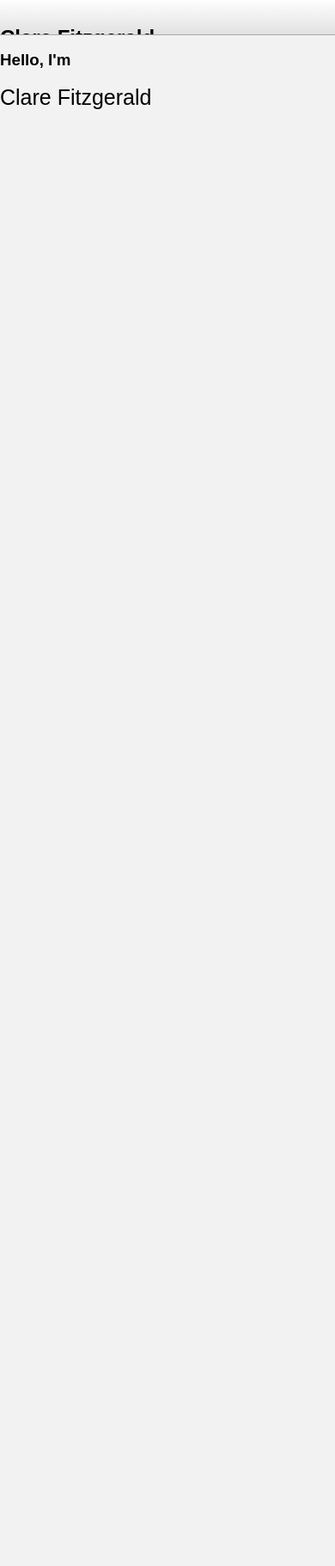
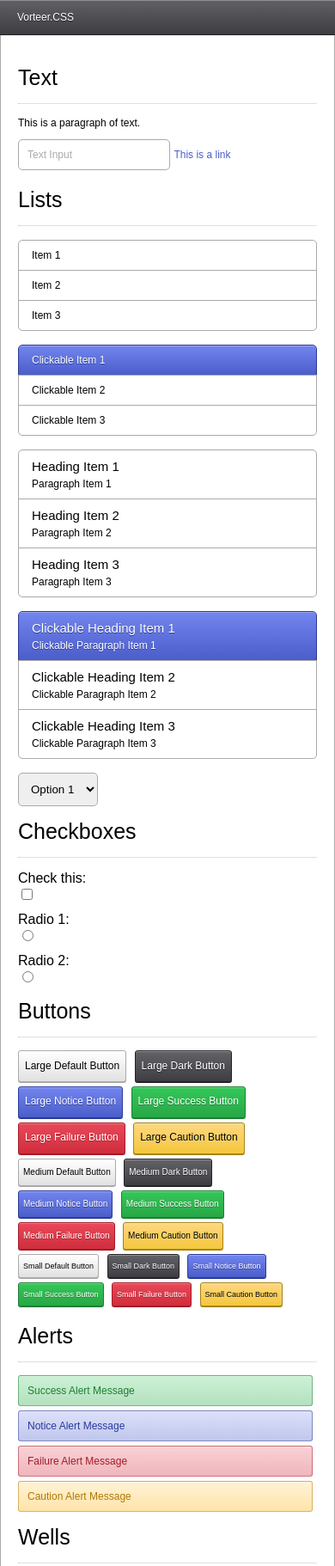
Before and after one commit to clarefitzgerald/clarefitzgerald, a plain HTML site: page index.html in a window 390 px wide. Shown: the top 1822 px of the page at 86% size. Before the commit the page ends 844 px from the top, so only its background shows below. Drawn offline with Linux system fonts and the light colour scheme.

Commit message:
Stole Vorteer.CSS index.html

```diff
--- a/index.html
+++ b/index.html
@@ -1,54 +1,164 @@
-<!--index.html-->
 <!DOCTYPE html>
 <html lang="en">
   <head>
     <meta charset="UTF-8">
     <meta name="viewport" content="width=device-width, initial-scale=1.0">
-<title> My Portfolio </title>
-<link rel="stylesheet" href="vorteer.css">
     <link rel="stylesheet" href="vorteer.css">
   </head>
   <body>
-<!-- Navbar header section -->
-<header class="header">
-<nav class="navbar">
-<div class="logo">
-<h2 class="logo-heading"> Clare Fitzgerald </h2>
+    <div class="navbar dark">
+      <div class="nav-container">
+        <div class="brand-container"> Vorteer.CSS </div>
       </div>
-<div class="hamburger" id="hamburger">
-<i class="fas fa-bars hamburger-icon"></i>
-<i class="fas fa-times cross-icon"></i>
     </div>
-<div class="menu">
-<ul class="menu-list">
-<li class="menu-list-items">
-<a class="links" href="#home"> Home </a>
+    <div class="container">
+      <h1>Text</h1>
+      <hr class="solid">
+      <p>This is a paragraph of text.</p>
+      <input type="text" placeholder="Text Input">
+      <a href="https://www.example.com">This is a link</a>
+      <h1>Lists</h1>
+      <hr class="solid">
+      <ul>
+        <li>Item 1</li>
+        <li>Item 2</li>
+        <li>Item 3</li>
+      </ul>
+
+      <ul>
+        <a href="#" class="li-link active">Clickable Item 1</a>
+        <a href="#" class="li-link">Clickable Item 2</a>
+        <a href="#" class="li-link">Clickable Item 3</a>
+      </ul>
+
+      <ul>
+        <li>
+          <h4 class="li-heading">Heading Item 1</h4>
+          <p class="li-paragraph">Paragraph Item 1</p>
         </li>
-<li class="menu-list-items">
-<a class="links" href="#portfolio"> Portfolio </a>
+        <li>
+          <h4 class="li-heading">Heading Item 2</h4>
+          <p class="li-paragraph">Paragraph Item 2</p>
         </li>
-<li class="menu-list-items">
-<a class="links" href="#about"> About </a>
-</li>
-<li class="menu-list-items">
-<a class="links" href="#services"> Services </a>
-</li>
-<li class="menu-list-items">
-<a class="links" href="#contact"> Contact Me </a>
+        <li>
+          <h4 class="li-heading">Heading Item 3</h4>
+          <p class="li-paragraph">Paragraph Item 3</p>
         </li>
       </ul>
+
+      <ul class="active">
+        <a href="#" class="li-link active">
+          <h4 class="li-heading">Clickable Heading Item 1</h4>
+          <p class="li-paragraph">Clickable Paragraph Item 1</p>
+        </a>
+        <a href="#" class="li-link">
+          <h4 class="li-heading">Clickable Heading Item 2</h4>
+          <p class="li-paragraph">Clickable Paragraph Item 2</p>
+        </a>
+        <a href="#" class="li-link">
+          <h4 class="li-heading">Clickable Heading Item 3</h4>
+          <p class="li-paragraph">Clickable Paragraph Item 3</p>
+        </a>
+      </ul>
+
+      <select>
+        <option value="option1">Option 1</option>
+        <option value="option2">Option 2</option>
+        <option value="option3">Option 3</option>
+      </select>
+
+      <h1>Checkboxes</h1>
+      <hr class="solid">
+      <label for="checkbox">Check this:</label>
+      <input type="checkbox" id="checkbox">
+      <label for="radio1">Radio 1:</label>
+      <input type="radio" id="radio1" name="radio-group">
+      <label for="radio2">Radio 2:</label>
+      <input type="radio" id="radio2" name="radio-group">
+
+      <h1>Buttons</h1>
+      <hr class="solid">
+      <button>Large Default Button</button>
+      <button class="dark">Large Dark Button</button>
+      <button class="notice">Large Notice Button</button>
+      <button class="success">Large Success Button</button>
+      <button class="failure">Large Failure Button</button>
+      <button class="caution">Large Caution Button</button>
+      <br>
+      <button class="medium">Medium Default Button</button>
+      <button class="medium dark">Medium Dark Button</button>
+      <button class="medium notice">Medium Notice Button</button>
+      <button class="medium success">Medium Success Button</button>
+      <button class="medium failure">Medium Failure Button</button>
+      <button class="medium caution">Medium Caution Button</button>
+      <br>
+      <button class="small">Small Default Button</button>
+      <button class="small dark">Small Dark Button</button>
+      <button class="small notice">Small Notice Button</button>
+      <button class="small success">Small Success Button</button>
+      <button class="small failure">Small Failure Button</button>
+      <button class="small caution">Small Caution Button</button>
+
+      <h1>Alerts</h1>
+      <hr class="solid">
+      <div class="alert success">Success Alert Message</div>
+      <div class="alert notice">Notice Alert Message</div>
+      <div class="alert failure">Failure Alert Message</div>
+      <div class="alert caution">Caution Alert Message</div>
+
+      <h1>Wells</h1>
+      <hr class="solid">
+      <div class="well">
+        <p>Lorem ipsum dolor sit amet, consectetur adipiscing elit. Maecenas sed diam eget risus varius blandit sit amet non magna.</p>
       </div>
-</nav>
-</header>
-<!-- Main hero banner -->
-<section id="home" class="hero">
-<div class="intro">
-<div class="headings">
-<h3 class="greet-heading"> Hello, I'm </h3>
-<h1 class="my-heading"> Clare Fitzgerald </h1>
-<h4 class="sub-heading">
+      <div class="well dark">
+        <p>Lorem ipsum dolor sit amet, consectetur adipiscing elit. Maecenas sed diam eget risus varius blandit sit amet non magna.</p>
       </div>
+
+      <h1>Panels</h1>
+      <hr class="solid">
+      <div class="panel">
+        <h4 class="panel-heading">Test</h4>
+        <p class="panel-paragraph">Lorem ipsum dolor sit amet, consectetur adipiscing elit. Maecenas sed diam eget risus varius blandit sit amet non magna.</p>
       </div>
-</section>
+
+      <div class="panel dark">
+        <h4 class="panel-heading dark">Test</h4>
+        <p class="panel-paragraph">Lorem ipsum dolor sit amet, consectetur adipiscing elit. Maecenas sed diam eget risus varius blandit sit amet non magna.</p>
+      </div>
+
+      <div class="panel notice">
+        <h4 class="panel-heading notice">Test</h4>
+        <p class="panel-paragraph">Lorem ipsum dolor sit amet, consectetur adipiscing elit. Maecenas sed diam eget risus varius blandit sit amet non magna.</p>
+      </div>
+
+      <div class="panel success">
+        <h4 class="panel-heading success">Test</h4>
+        <p class="panel-paragraph">Lorem ipsum dolor sit amet, consectetur adipiscing elit. Maecenas sed diam eget risus varius blandit sit amet non magna.</p>
+      </div>
+
+      <div class="panel failure">
+        <h4 class="panel-heading failure">Test</h4>
+        <p class="panel-paragraph">Lorem ipsum dolor sit amet, consectetur adipiscing elit. Maecenas sed diam eget risus varius blandit sit amet non magna.</p>
+      </div>
+
+      <div class="panel caution">
+        <h4 class="panel-heading caution">Test</h4>
+        <p class="panel-paragraph">Lorem ipsum dolor sit amet, consectetur adipiscing elit. Maecenas sed diam eget risus varius blandit sit amet non magna.</p>
+      </div>
+
+      <h1>Badges</h1>
+      <hr class="solid">
+      <div class="badge">Badge</div>
+      <div class="badge dark">Badge</div>
+      <div class="badge notice">Badge</div>
+      <div class="badge success">Badge</div>
+      <div class="badge failure">Badge</div>
+      <div class="badge caution">Badge</div>
+    <h1>Thumbnails</h1>
+    <hr class="solid">
+    <img class="thumbnail" src="images/Portrait.png">
+    <img class="thumbnail circle" src="images/Portrait.png">
+  </div>
   </body>
 </html>
```
Lines whose indentation alone changed are shown as unchanged.
